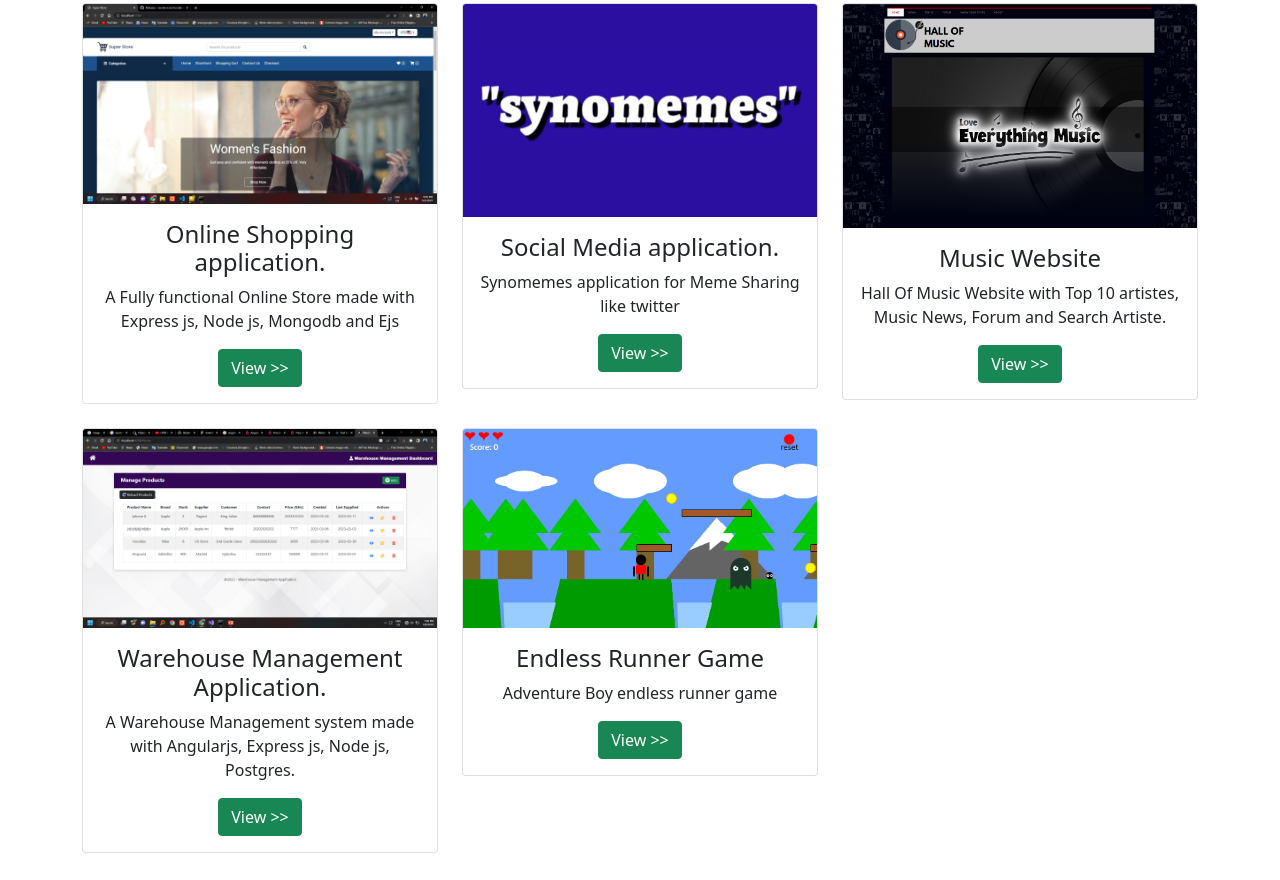
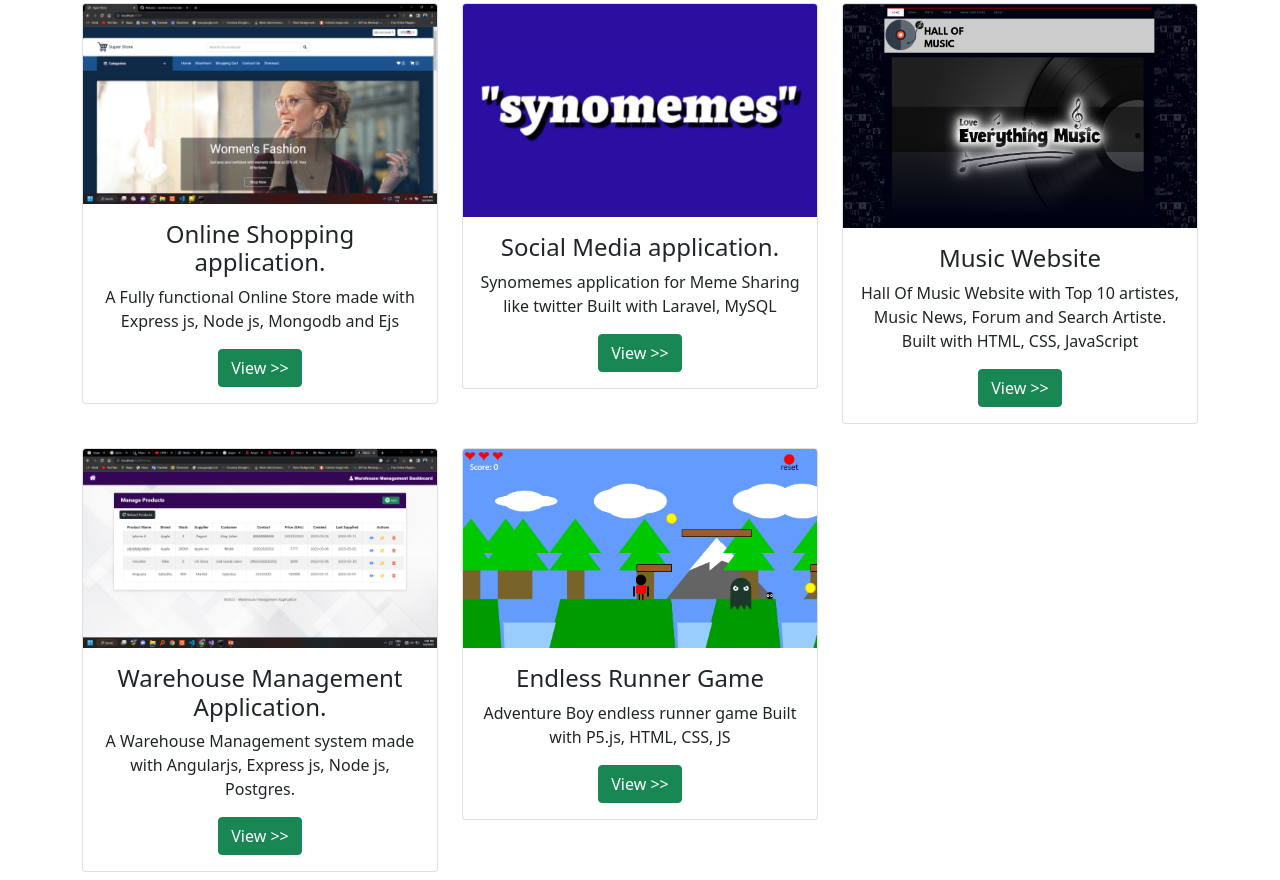
Before and after one commit to MichaelNchor/myPortflio, a plain HTML site: page index.html in a window 1280 px wide. Shown: the part 2956-3836 px from the top of the page. Drawn offline with nearby package versions, Linux system fonts and the light colour scheme.

Commit message:
Update index.html

```diff
--- a/index.html
+++ b/index.html
@@ -323,7 +323,7 @@
                         <img class="card-img-top" src="images/synomemes.png" alt="Card image" style="width:100%">
                         <div class="card-body">
                             <h4 class="card-title">Social Media application.</h4>
-                            <p class="card-text" align="center">Synomemes application for Meme Sharing like twitter</p>
+                            <p class="card-text" align="center">Synomemes application for Meme Sharing like twitter Built with Laravel, MySQL</p>
                             <div class="text-center">
                                 <a href="synomemes.com" class="btn btn-success">View >></a>
                             </div>
@@ -335,14 +335,14 @@
                         <img class="card-img-top" src="images/hall-of-music.png" alt="Card image" style="width:100%">
                         <div class="card-body">
                             <h4 class="card-title">Music Website</h4>
-                            <p class="card-text" align="center">Hall Of Music Website with Top 10 artistes, Music News, Forum and Search Artiste. </p>
+                            <p class="card-text" align="center">Hall Of Music Website with Top 10 artistes, Music News, Forum and Search Artiste. Built with HTML, CSS, JavaScript </p>
                             <div class="text-center">
                                 <a href="https://drive.google.com/file/d/1VhhgIB022ViWSmetksOQ6dmvMF0MCKeI/view?usp=sharing" class="btn btn-success">View >></a>
                             </div>
                         </div>
                     </div>
                 </div>
-                  <div class="col-lg-4 mt-4">
+                <div class="col-lg-4 mt-4">
                     <div class="card">
                         <img class="card-img-top" src="images/warehouse.png" alt="Card image" style="width:100%">
                         <div class="card-body">
@@ -359,7 +359,7 @@
                         <img class="card-img-top" src="images/adventure-boy.png" alt="Card image" style="width:100%">
                         <div class="card-body">
                             <h4 class="card-title">Endless Runner Game</h4>
-                            <p class="card-text" align="center">Adventure Boy endless runner game</p>
+                            <p class="card-text" align="center">Adventure Boy endless runner game Built with P5.js, HTML, CSS, JS</p>
                             <div class="text-center">
                                 <a href="https://drive.google.com/file/d/1sB7f0_SHK5bGmkkUP9Ro5nlQ4ynXQbgu/view?usp=sharing" class="btn btn-success">View >></a>
                             </div>
```
